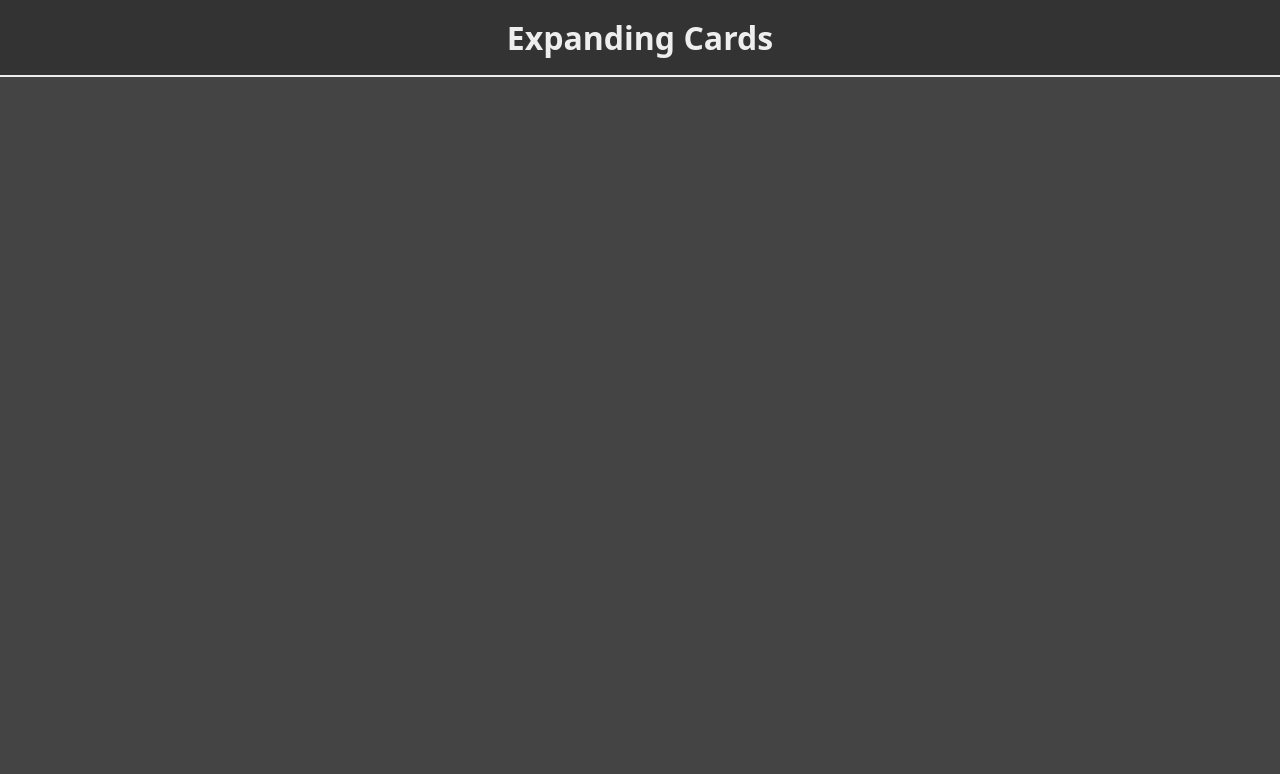
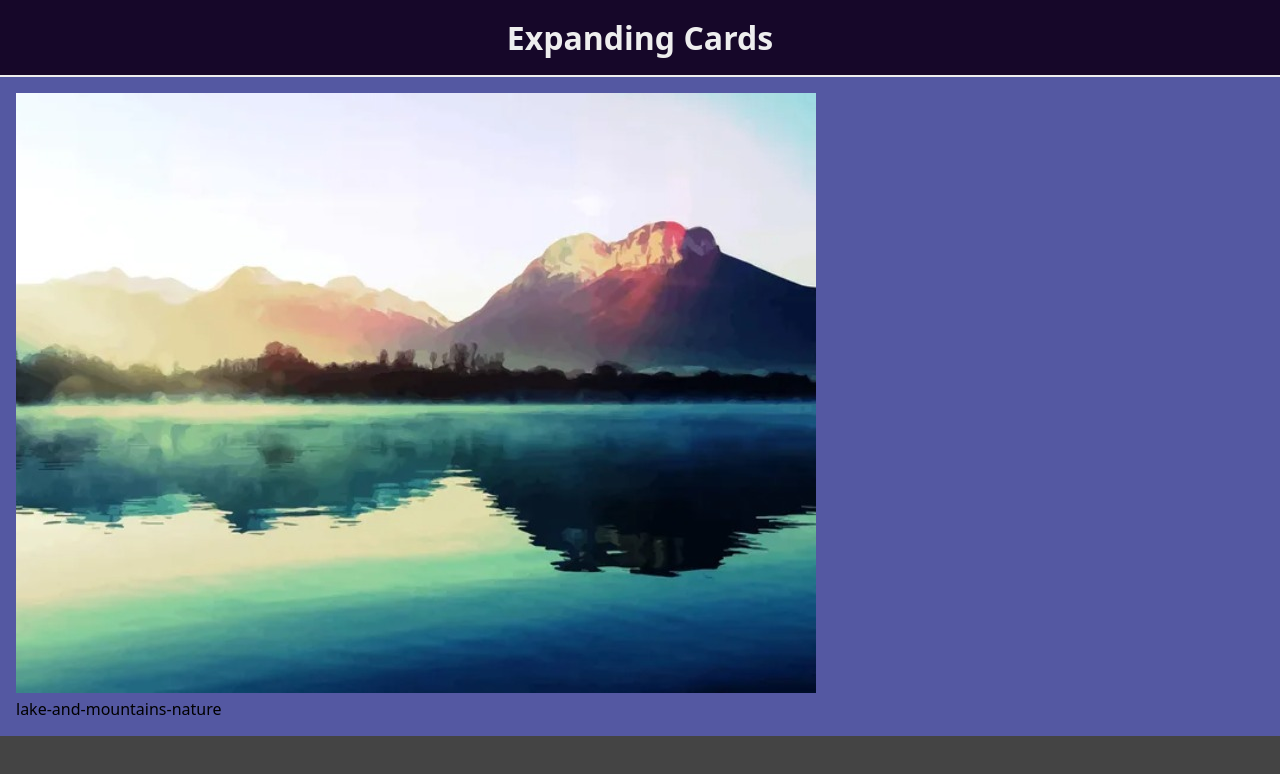
Before and after one commit to Rolo27s/50projects50days, a website built with Vite: page mi-js-app/projects/01_Expanding-Cards/index.html in a window 1280 px wide. Built offline with nearby package versions, Linux system fonts and the light colour scheme.

Commit message:
Defino la funcion de creacion del dinamic slider. Estructura con img + figcaption

```diff
--- a/mi-js-app/projects/01_Expanding-Cards/code.js
+++ b/mi-js-app/projects/01_Expanding-Cards/code.js
@@ -1,22 +1,19 @@
-/* const $container = document.getElementById('flex-container');
+const $shadowDOM = document.createElement('div');
+$shadowDOM.classList.add('cards-container');
 
-const $newDiv = document.createElement('div');
-$newDiv.classList.add('flex-item', 'day1');
+// Función para ingresar imágenes. La extensión de las imágenes serán en jpg
+const insertImage = function (container, src) {
+  const alt = src.split('/')[2];
+  container.innerHTML += `
+    <div class = "card">
+      <img src="${src}.jpg" alt= "${alt}">
+      <figcaption>${alt}</figcaption>
+    </div>
+  `;
+}
 
-const $newSubDiv1 = document.createElement('div');
-const $newImg1 = document.createElement('img');
-const $newText1 = document.createElement('p');
-const $newText1Content = document.createTextNode('Lake and Mountains');
+// Imagen 1.
+insertImage ($shadowDOM, './assets/lake-and-mountains-nature');
 
-$newImg1.setAttribute('src', '../assets/lake-and-mountains-nature.jpg');
-
-$newSubDiv1.appendChild($newImg1);
-$newText1.appendChild($newText1Content);
-$newSubDiv1.appendChild($newText1);
-$newDiv.appendChild($newSubDiv1);
-
-$container.appendChild($newDiv);
-
-// Mejor hacerlo con innerHTML y una sintaxis mas directa estilo HTML.
-// Montar cada proyecto en un HTML nuevo.
- */
+// Virtual o Shadow DOM to DOM. Corregir terminologías.
+document.body.insertAdjacentElement('beforeend', $shadowDOM);
--- a/mi-js-app/projects/01_Expanding-Cards/index.html
+++ b/mi-js-app/projects/01_Expanding-Cards/index.html
@@ -4,9 +4,12 @@
         <meta charset="UTF-8" />
         <meta name="viewport" content="width=device-width, initial-scale=1.0" />
         <link rel="stylesheet" href="../style__projects-core.css" />
+        <link rel="stylesheet" href="style.css">
         <title>Expanding Cards</title>
     </head>
     <body>
         <h1>Expanding Cards</h1>
+        <!-- <div class="cards-container"></div> -->
+        <script src="code.js"></script>
     </body>
 </html>
--- a/mi-js-app/projects/01_Expanding-Cards/style.css
+++ b/mi-js-app/projects/01_Expanding-Cards/style.css
@@ -0,0 +1,5 @@
+.cards-container {
+  display: flex;
+  padding: 1rem;
+  background-color: rgba(100, 108, 255, 0.5);
+}
--- a/mi-js-app/projects/style__projects-core.css
+++ b/mi-js-app/projects/style__projects-core.css
@@ -19,5 +19,5 @@ h1 {
   text-align: center;
   color: #EEE;
   border-bottom: 2px solid #EEE;
-  background-color: #333;
+  background-color: #160729;
 }
```
